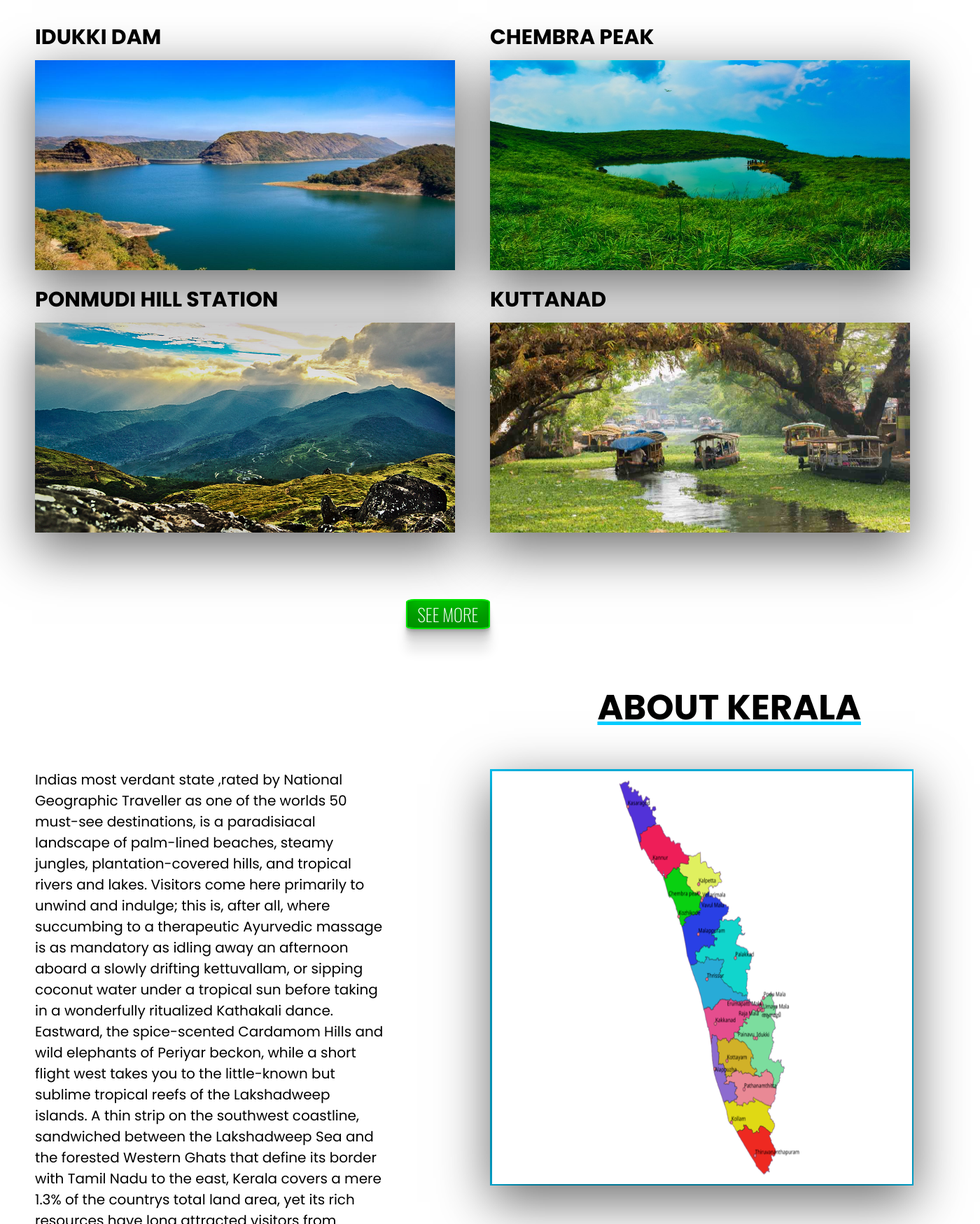
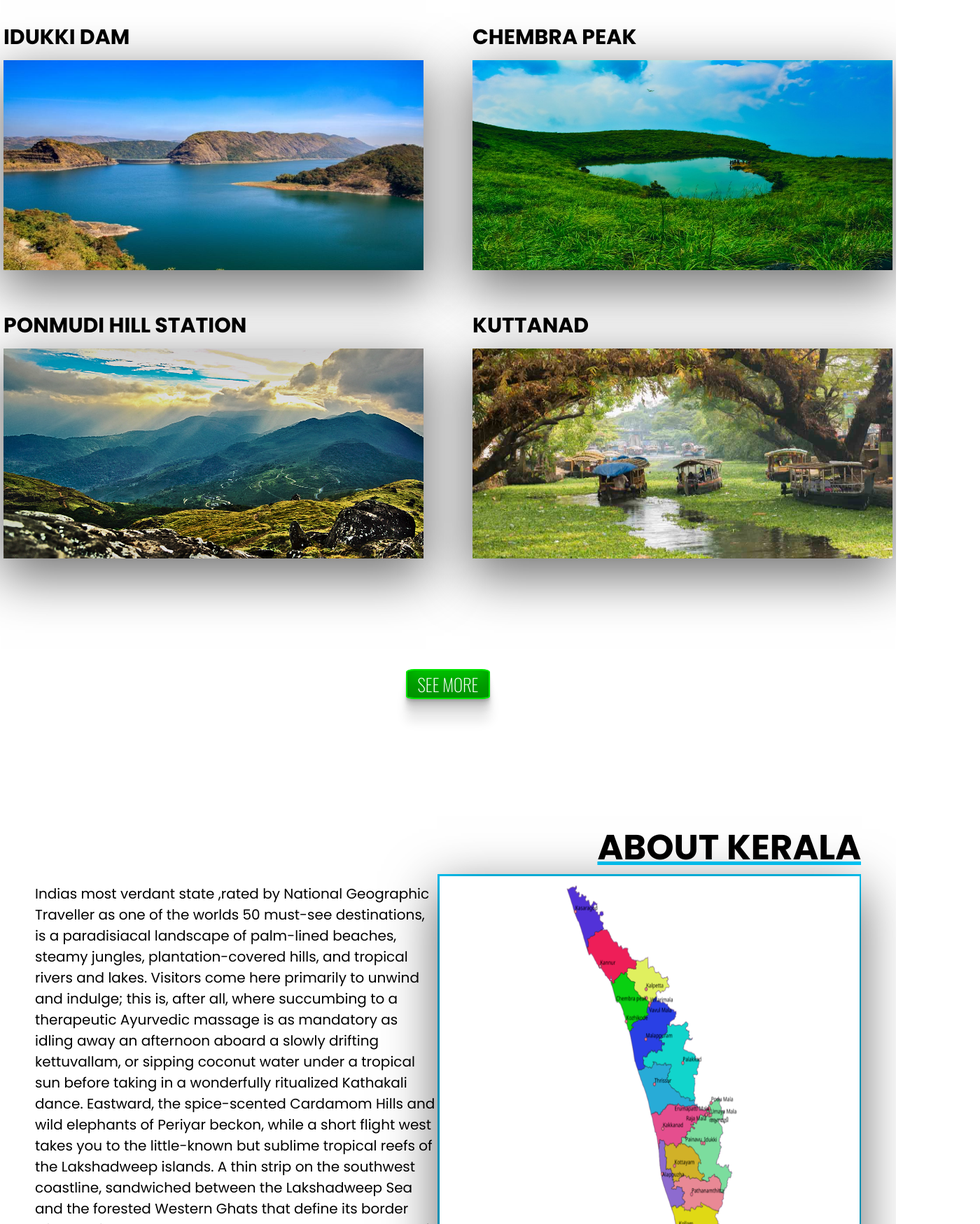
Before and after one commit to albinmbaby/My-Kerala-Tourism, a plain HTML site: page index.html in a window 1280 px wide. Shown: the part 771-2520 px from the top of the page at 70% size, 1400 px wide, since content can reach past the window. Drawn offline with nearby package versions, Linux system fonts and the light colour scheme.

Commit message:
add styles

```diff
--- a/style.css
+++ b/style.css
@@ -78,13 +78,19 @@ header{
     background-color: #00e600;
 }
 .top-dest-align,.about-align,.dist-align{
-    margin: 75px 50px;
+
+     margin: 75px 50px;
 }
 .article-align{
     display: grid;
-    grid-template-columns: 650px 650px;
+    grid-template-columns: auto auto;
+    justify-content: center;
+    align-items: center;
     height: 800px;
-    padding-top: 50px;
+    padding: 50px;
+    column-gap: 70px;
+    row-gap: 3.125rem;
+
 }
 .image-border{
     box-shadow: rgba(0, 0, 0, 0.56) 0px 22px 70px 4px;
@@ -95,17 +101,17 @@ header{
 }
 .article-align p{
     font-size: 30px;
-    /* text-decoration:underline #00ccff; */
     padding-bottom: 10px;
 }
 .more-link{
     text-align: center;
+    padding: 100px;
 }
 .para-align{
     display: grid;
-    grid-template-columns: 500px 800px;
-    padding-top: 50px;
-    column-gap: 150px;
+    grid-template-columns: auto auto;
+    justify-content: center;
+    align-items: center;
 }
 .about-align h1{
     text-align: right;
@@ -117,12 +123,16 @@ header{
 }
 .para-style{
     font-size: 20px;
+
 }
 .fig-align{
     display: grid;
-    grid-template-columns: 450px 450px 450px;
+    grid-template-columns: auto auto auto;
+    justify-content: center;
+    align-items: center;
     padding-top: 50px;
-    row-gap: 75px;
+    column-gap: 50px;
+    row-gap: 1.5625rem;
 }
 .fig-border{
     border-radius: 50%;
@@ -132,7 +142,6 @@ header{
     text-align: center;
     font-size: 30px;
     padding-top: 20px;
-    padding-right: 100px;
 }
 .form-border{
     box-shadow: rgba(0, 0, 0, 0.35) 0px 5px 15px;
@@ -142,7 +151,6 @@ header{
     padding: 20px 30px;
     border-radius: 25px;
     background-color: #00ccff;
-    /* align-items: center; */
 }
 .form-border h1{
     text-align: center;
```
